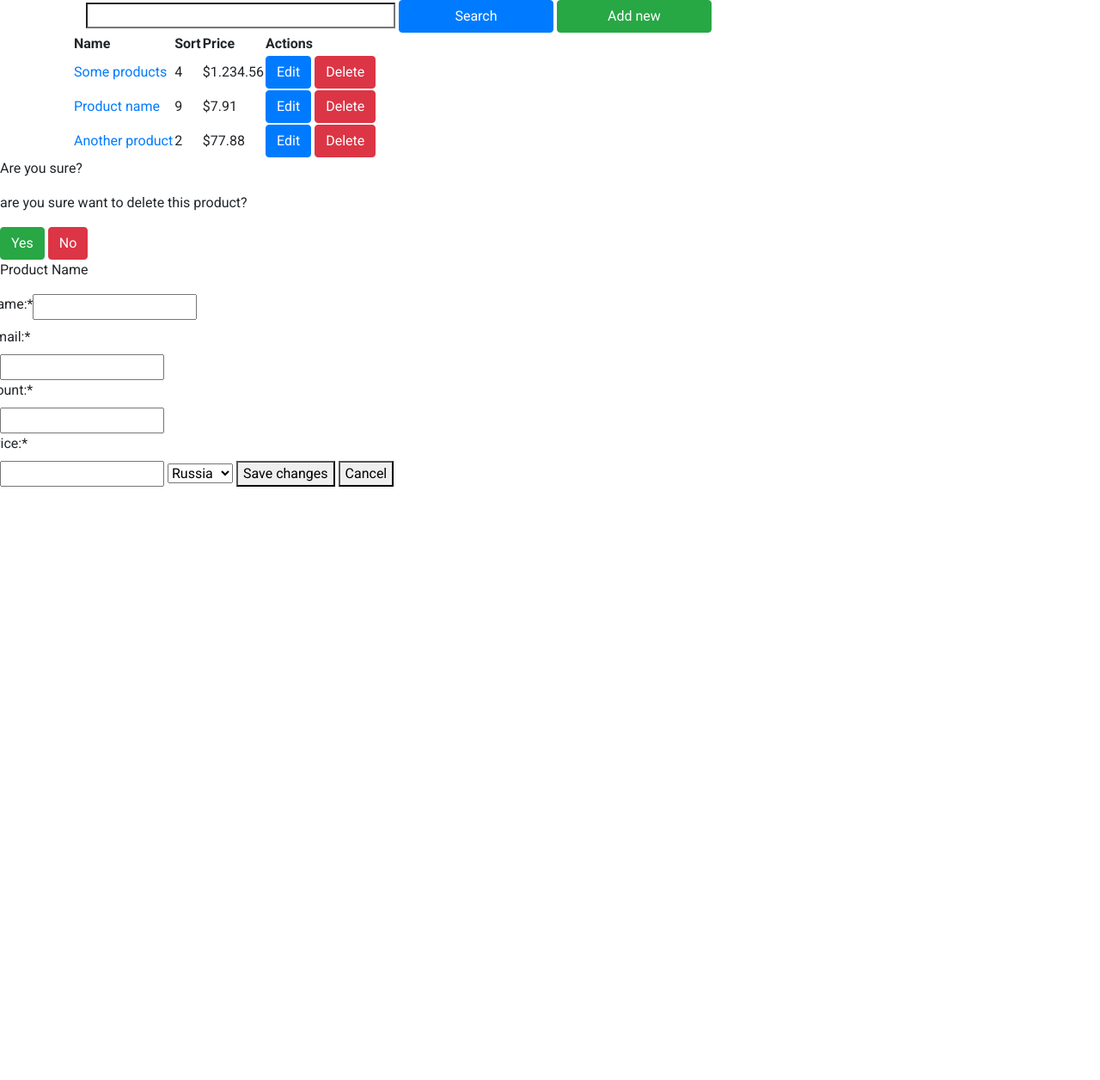
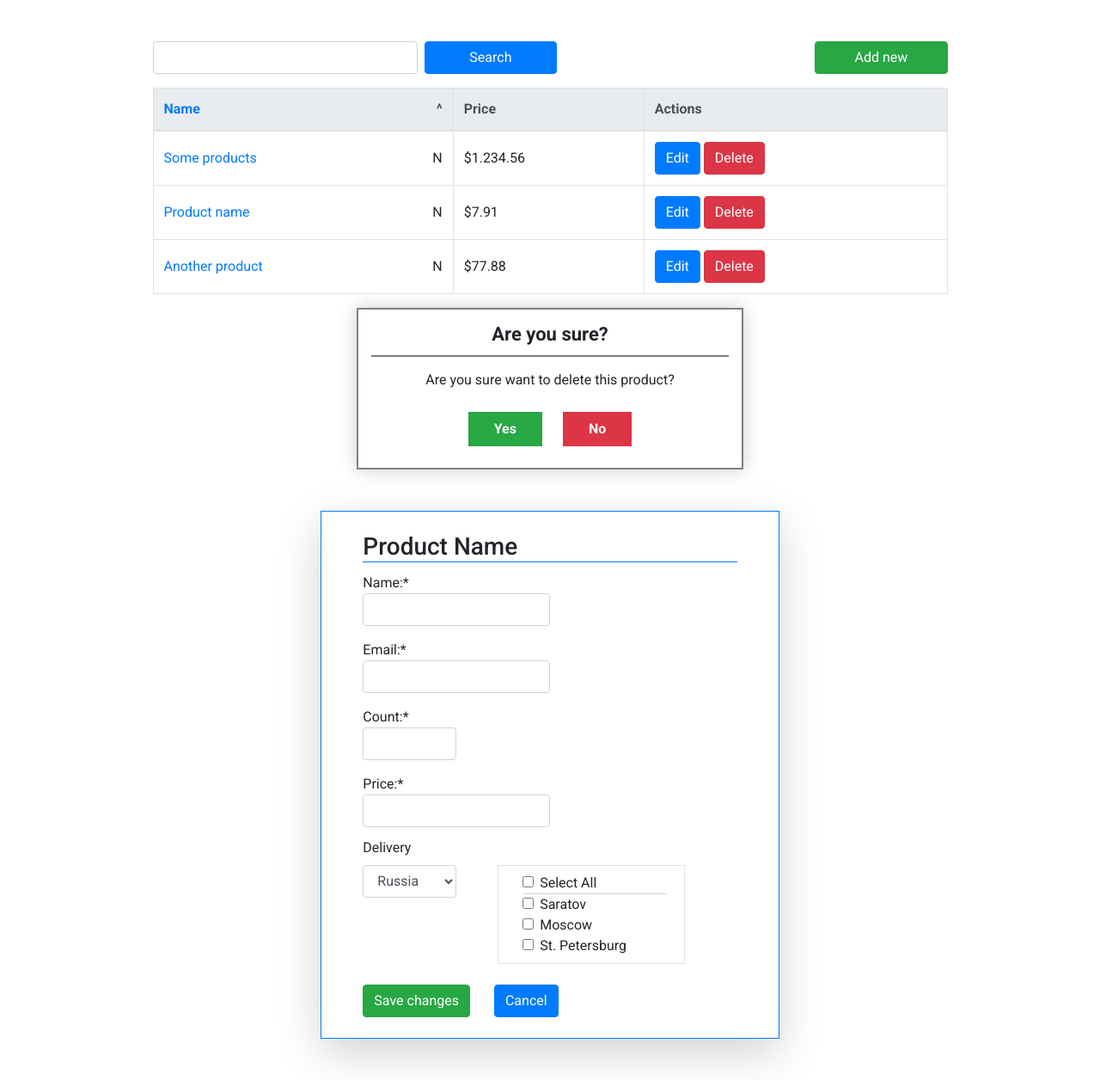
Before and after one commit to epam-js-september-2019/jquery-table, a website: page index.html in a window 1280 px wide. Shown: the whole page at 86% size. Before the commit the page ends 800 px from the top, so only its background shows below. Drawn offline with nearby package versions, Linux system fonts and the light colour scheme.

Commit message:
Верстка + стили

```diff
--- a/index.html
+++ b/index.html
@@ -8,43 +8,53 @@
     <link rel="stylesheet" href="style.css">
 </head>
 <body>
-    <section class="container product-list">
+    <section class="d-flex flex-column justify-content-center container product-list mt-5">
         <h1 class="visually-hidden">Список продуктов</h1>
-        <div class="container product-list__form">
-            <input class="col-4 product-list__search" type="search" aria-label="Enter product name">
-            <button class="col-2 product-list__search-button btn btn-primary" type="button">Search</button>
-            <button class="col-2 product-list__add-button btn btn-success" type="button">Add new</button>
+        <div class="d-flex container form-group product-list__form p-0 col-10 mx-auto">
+            <input class="col-4 form-control product-list__search" type="search" aria-label="Enter product name">
+            <button class="col-2 product-list__search-button btn btn-primary ml-2" type="button">Search</button>
+            <button class="col-2 product-list__add-button btn btn-success ml-auto" type="button">Add new</button>
         </div>
-        <table class="product-list__table">
+        <table class="table table-bordered product-list__table col-10 mx-auto">
+            <thead class="thead-light">
+                <tr class="flex-fill">
+                    <th>
+                        <a href="#">Name</a>
+                        <span class="float-right">^</span>
+                    </th>
+                    <th class="flex-fill">Price</th>
+                    <th class="flex-fill">Actions</th>
+                </tr>
+            </thead>
             <tr>
-                <th>Name</th>
-                <th>Sort</th>
-                <th>Price</th>
-                <th>Actions</th>
-            </tr>
-            <tr>
-                <td><a href="#">Some products</a></td>
-                <td>4</td>
-                <td>$1.234.56</td>
-                <td>
+                <td class="align-middle">
+                    <a href="#">Some products</a>
+                    <span class="float-right">N</span>
+                </td>
+                <td class="align-middle">$1.234.56</td>
+                <td class="align-middle">
                     <button class="btn btn-primary" type="button">Edit</button>
                     <button class="btn btn-danger" type="button">Delete</button>
                 </td>
             </tr>
             <tr>
-                <td><a href="#">Product name</a></td>
-                <td>9</td>
-                <td>$7.91</td>
-                <td>
+                <td class="align-middle">
+                    <a href="#">Product name</a>
+                    <span class="float-right">N</span>
+                </td>
+                <td class="align-middle">$7.91</td>
+                <td class="align-middle">
                     <button class="btn btn-primary" type="button">Edit</button>
                     <button class="btn btn-danger" type="button">Delete</button>
                 </td>
             </tr>
             <tr>
-                <td><a href="#">Another product</a></td>
-                <td>2</td>
-                <td>$77.88</td>
-                <td>
+                <td class="align-middle">
+                    <a href="#">Another product</a>
+                    <span class="float-right">N</span>
+                </td>
+                <td class="align-middle">$77.88</td>
+                <td class="align-middle">
                     <button class="btn btn-primary" type="button">Edit</button>
                     <button class="btn btn-danger" type="button">Delete</button>
                 </td>
@@ -53,28 +63,55 @@
     </section>
     <div class="popup">
         <p class="popup__header">Are you sure?</p>
-        <p>are you sure want to delete this product?</p>
-        <button class="popup__yes-button btn btn-success" type="button">Yes</button>
-        <button class="popup__no-button btn btn-danger" type="button">No</button>
+        <p class="popup__text">Are you sure want to delete this product?</p>
+        <div class="popup__button-container">
+            <button class="popup__button popup__button--yes" type="button">Yes</button>
+            <button class="popup__button popup__button--no" type="button">No</button>
+        </div>
     </div>
-    <form class="product-form">
-        <p class="product-form__title">Product Name</p>
-        <label class="row" for="name">Name:*
-            <input type="text" id="name" required>
+    <form class="product-form col-5 my-5 d-flex flex-column container border border-primary px-5 py-4 shadow-lg">
+        <h3 class="product-form__title border-bottom border-primary">Product Name</h3>
+        <label class="py-1 w-50" for="name">Name:*
+            <input class="form-control" type="text" id="name" required>
         </label>
-        <label class="row" for="email">Email:*</label>
-        <input type="text" id="email" required>
-        <label class="row" for="count">Count:*</label>
-        <input type="number" id="count" required>
-        <label class="row" for="price">Price:*</label>
-        <input type="number" id="price" required>
-        <select>
-            <option>Russia</option>
-            <option>Belarus</option>
-            <option>USA</option>
-        </select>
-        <button class="product-form__save" type="submit">Save changes</button>
-        <button class="product-form__cancel" type="button">Cancel</button>
+        <label class="py-1 w-50" for="email">Email:*
+            <input class="form-control" type="text" id="email" required>
+        </label>
+        <label class="py-1 w-25" for="count">Count:*
+            <input class="form-control" type="number" id="count" required>
+        </label>
+        <label class="py-1 w-50" for="price">Price:*
+            <input class="form-control" type="number" id="price" required>
+        </label>
+        <label class="w-25 mr-5">Delivery</label>
+        <div class="m-0 d-flex">
+            <select class="form-control mr-5 w-25">
+                <option>Russia</option>
+                <option>Belarus</option>
+                <option>USA</option>
+            </select>
+            <div class="form-check d-flex flex-column flex-shrink-1 border pl-5 py-2 w-50">
+                <label class="form-check-label product-form__select-all" for="selectAll">
+                    <input class="form-check-input" type="checkbox" value="" id="selectAll">Select All
+                </label>
+                <label class="form-check-label" for="saratov">
+                    <input class="form-check-input" type="checkbox" value="" id="saratov">
+                    Saratov
+                </label>
+                <label class="form-check-label" for="moscow">
+                    <input class="form-check-input" type="checkbox" value="" id="moscow">
+                    Moscow
+                </label>
+                <label class="form-check-label" for="petersburg">
+                    <input class="form-check-input" type="checkbox" value="" id="petersburg">
+                    St. Petersburg
+                </label>
+            </div>
+        </div>
+        <div class="mt-4">
+            <button class="product-form__save btn btn-success mr-4" type="submit">Save changes</button>
+            <button class="product-form__cancel btn btn-primary" type="button">Cancel</button>
+        </div>
     </form>
 </body>
 </html>
--- a/style.css
+++ b/style.css
@@ -5,3 +5,78 @@ body {
     font-family: Roboto;
     font-weight: 400;
 }
+
+
+.popup {
+    display: flex;
+    margin: auto;
+    flex-direction: column;
+    justify-content: space-between;
+    align-items: center;
+    max-width: 450px;
+    padding: 15px;
+    font-family: Roboto;
+    border: 2px solid gray;
+    box-shadow: 0 0 20px rgba(0,0,0,0.2);
+}
+
+.popup__header {
+    font-size: 22px;
+    line-height: 28px;
+    font-weight: 700;
+}
+
+.popup__text {
+    font-size: 16px;
+    line-height: 22px;
+    font-weight: 400;
+}
+
+.popup__button {
+    color: white;
+    font-weight: 700;
+    padding: 8px 30px;
+    margin: 10px;
+    border: none;
+}
+
+.popup__button--yes {
+    background-color: #28a745;
+}
+
+.popup__button--yes:hover {
+    box-shadow: 0 0 7px 2px #28a705;
+}
+
+.popup__button--no {
+    background-color: #dc3545;
+}
+
+.popup__button--no:hover {
+    box-shadow: 0 0 7px 2px #dc3505;
+}
+
+.popup--show {
+    display: flex;
+}
+
+.popup--hidden {
+    display: none;
+}
+
+.product-form__select-all:after {
+    content: '';
+    display: block;
+    position: relative;
+    width: 100%;
+    height: 1px;
+    right:20px;
+    background-color: lightgray;
+}
+
+.popup__header {
+    width: 100%;
+    padding-bottom: 10px;
+    text-align: center;
+    border-bottom: 2px solid gray;
+}
```
